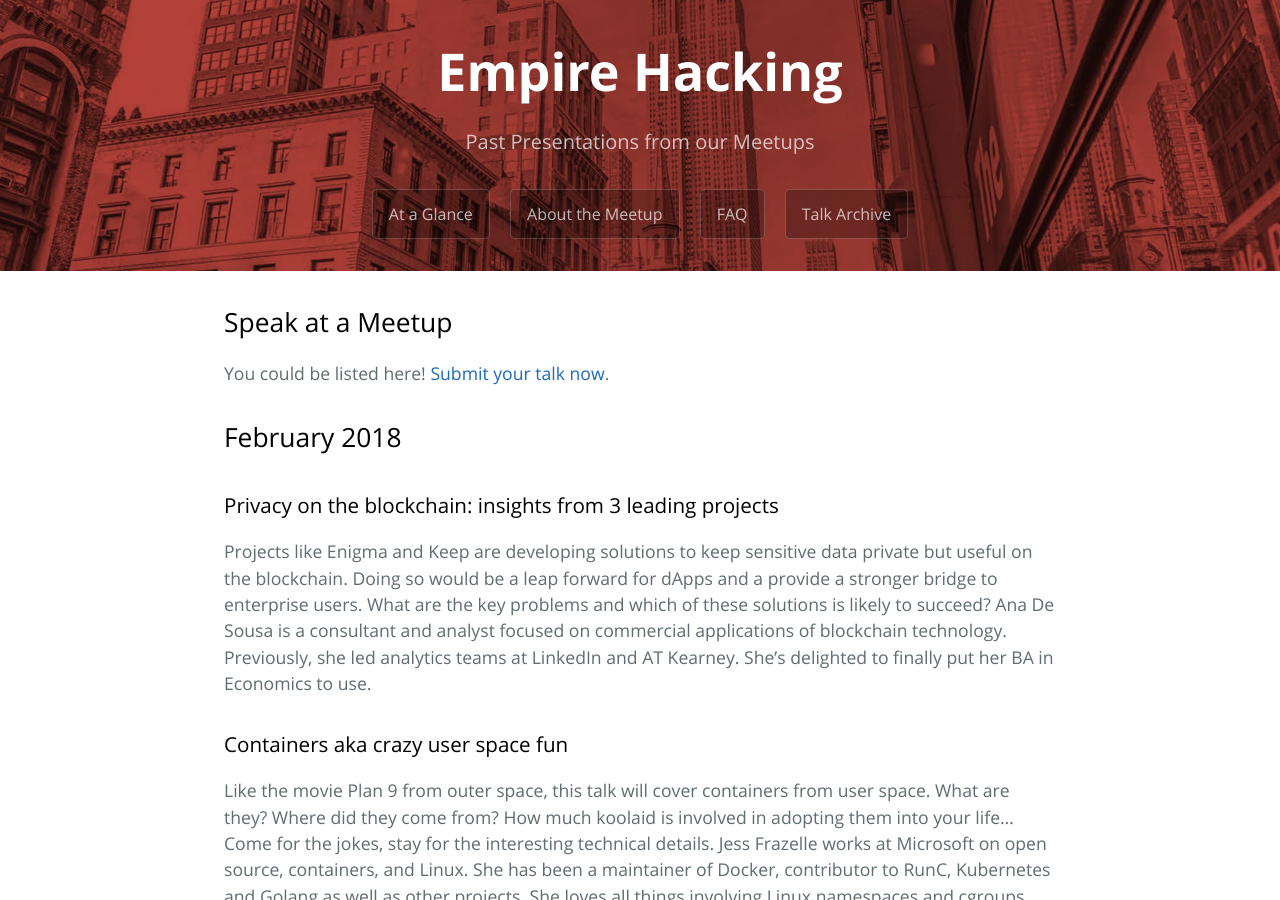
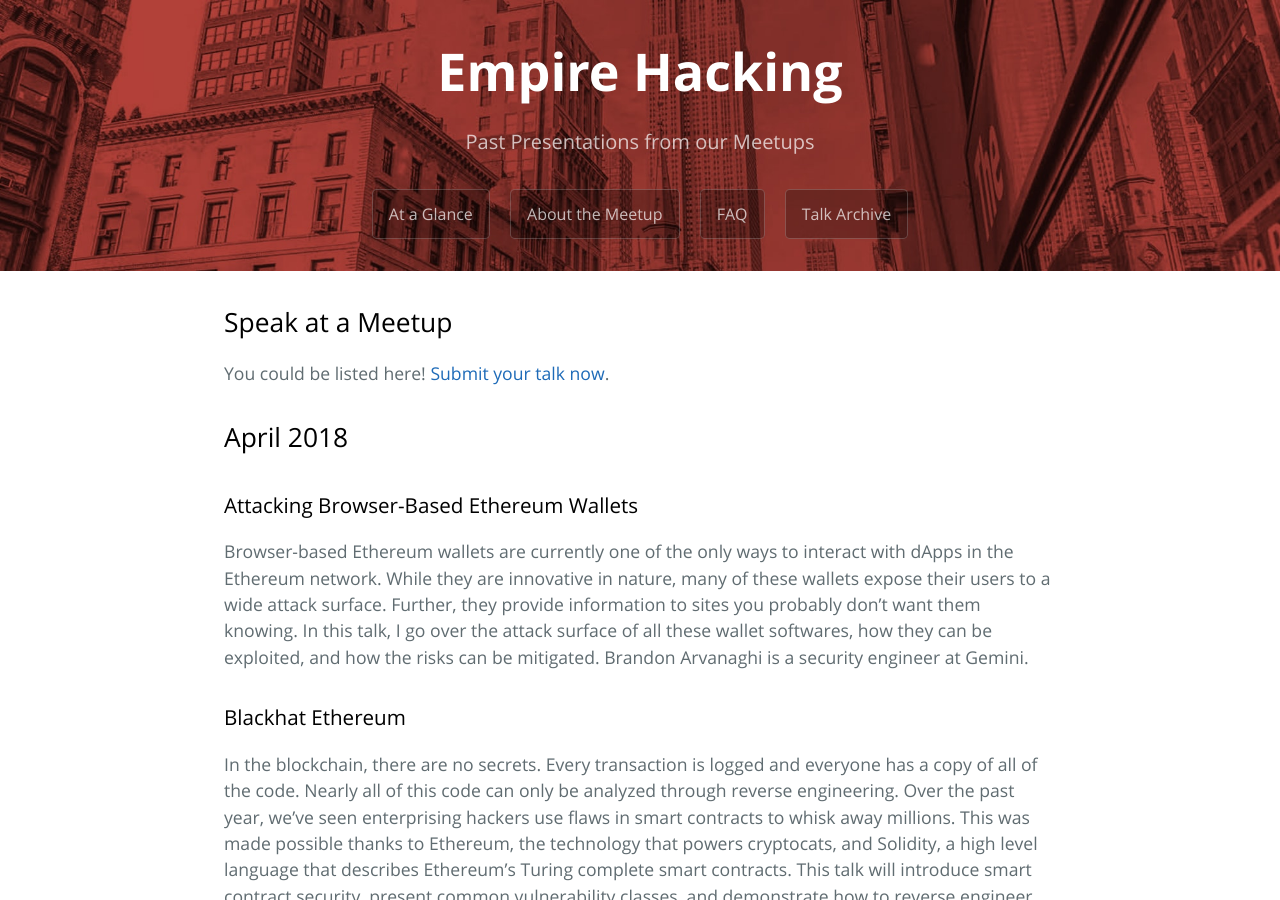
Before and after one commit to trailofbits/empirehacking.nyc, a Jekyll site: the page built from archive.md, in a window 1280 px wide and 900 px high. Built offline with Jekyll 4.4.1, drawn with Linux system fonts in a browser that asks for light colours; comment, search, counter and statistics services are not loaded; some of the changed text lies outside the part shown.

Commit message:
Add April talk details

```diff
--- a/archive.md
+++ b/archive.md
@@ -8,6 +8,14 @@ permalink: /archive/
 ## Speak at a Meetup
 
 You could be listed here! [Submit your talk now](/about/#speak-at-a-meetup).
+
+## April 2018
+
+### Attacking Browser-Based Ethereum Wallets
+Browser-based Ethereum wallets are currently one of the only ways to interact with dApps in the Ethereum network. While they are innovative in nature, many of these wallets expose their users to a wide attack surface. Further, they provide information to sites you probably don’t want them knowing. In this talk, I go over the attack surface of all these wallet softwares, how they can be exploited, and how the risks can be mitigated. Brandon Arvanaghi is a security engineer at Gemini.
+
+### Blackhat Ethereum
+In the blockchain, there are no secrets. Every transaction is logged and everyone has a copy of all of the code. Nearly all of this code can only be analyzed through reverse engineering. Over the past year, we've seen enterprising hackers use flaws in smart contracts to whisk away millions. This was made possible thanks to Ethereum, the technology that powers cryptocats, and Solidity, a high level language that describes Ethereum's Turing complete smart contracts. This talk will introduce smart contract security, present common vulnerability classes, and demonstrate how to reverse engineer EVM code to identify these vulnerabilities. The talk will also present tools to support vulnerability discovery in EVM code and Solidity. Ryan Stortz and Jay Little are security engineers at Trail of Bits.
 
 ## February 2018
 
```
